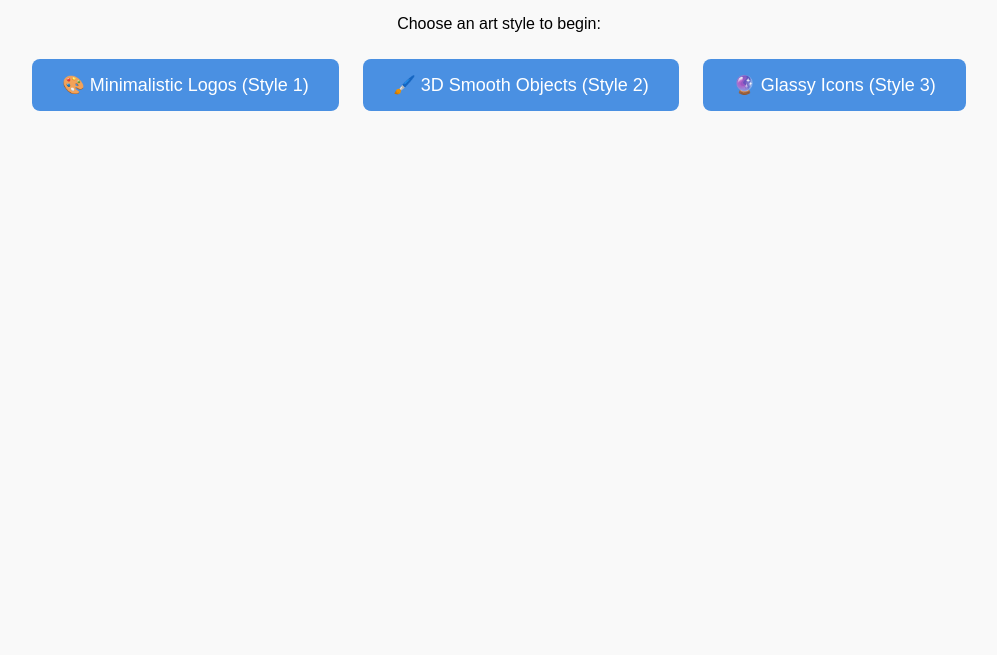
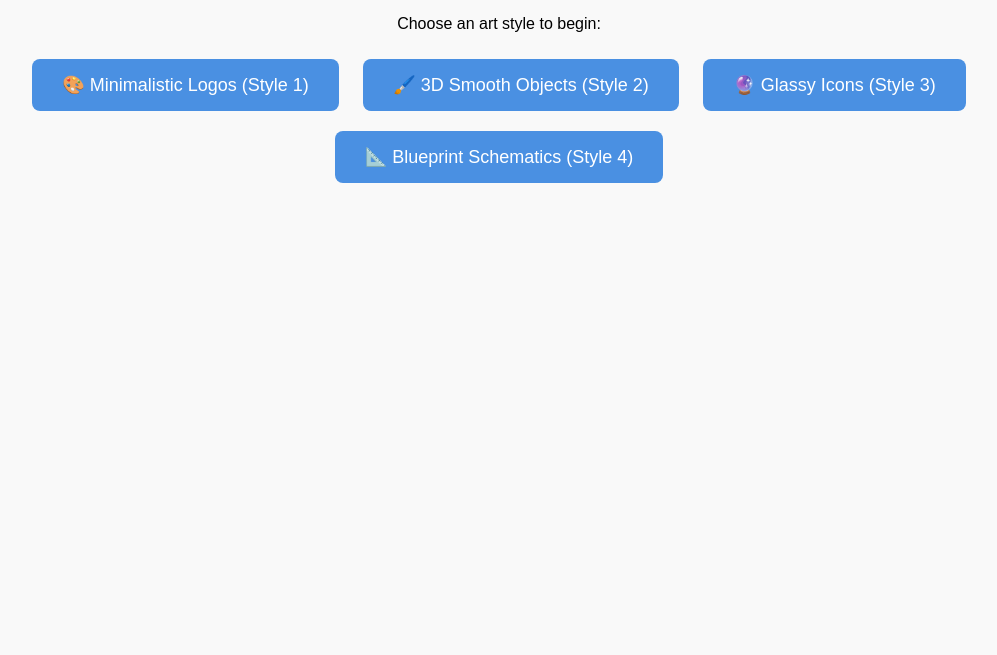
Before and after one commit to Domnik222/ai-image-generator, a website: page src/public/index.html in a window 1280 px wide. Shown: the part 145-800 px from the top of the page, without its empty margins (141-1138 px from the left). Drawn offline with Linux system fonts and the light colour scheme.

Commit message:
Update index.html

```diff
--- a/src/public/index.html
+++ b/src/public/index.html
@@ -37,6 +37,7 @@
     <a class="btn" href="agent1.html">🎨 Minimalistic Logos (Style 1)</a>
     <a class="btn" href="agent2.html">🖌️ 3D Smooth Objects (Style 2)</a>
     <a class="btn" href="agent3.html">🔮 Glassy Icons (Style 3)</a>
+    <a class="btn" href="agent4.html">📐 Blueprint Schematics (Style 4)</a>
   </div>
 </body>
 </html>
```
